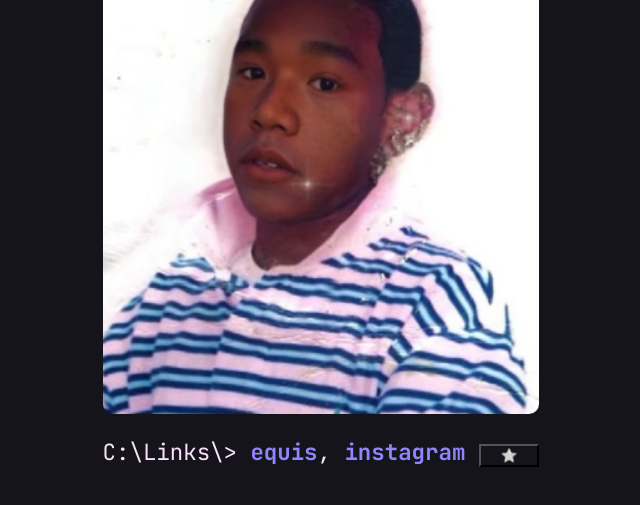
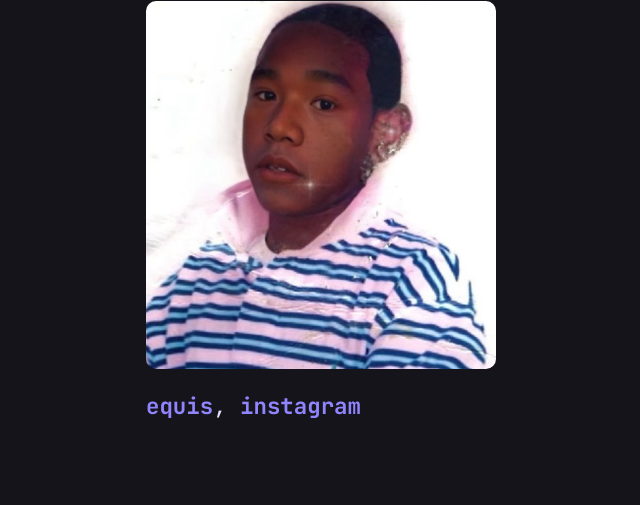
Before and after one commit to iDanielSoto/portfolio, a plain HTML site: page index.html in a window 1280 px wide. Shown: the part 231-736 px from the top of the page, without its empty margins (319-959 px from the left). Drawn offline with Linux system fonts and the light colour scheme.

Commit message:
links, normal

```diff
--- a/index.html
+++ b/index.html
@@ -19,13 +19,7 @@
         <h1>Daniel Soto</h1>
       </header>
       <img src="images/nigg.JPEG" alt="" />
-      <span
-        >C:\Links\> <a href="https://x.com/dansiniel" target="_blank">equis</a>,
-        <a href="https://www.instagram.com/dansiniel/" target="_blank"
-          >instagram</a
-        >
-        <button id="like">⭐</button></span
-      >
+      <span><a href="https://x.com/dansiniel" target="_blank">equis</a>, <a href="https://www.instagram.com/dansiniel/" target="_blank">instagram </a></span>
     </main>
     <script src="script.js"></script>
   </body>
--- a/style.css
+++ b/style.css
@@ -1,5 +1,5 @@
 body {
-    color: #f9e0ff;
+    color: #e5e0ff;
     background-color: #14141a;
     font-family: system-ui;
     font-size: 1.4em;
```
